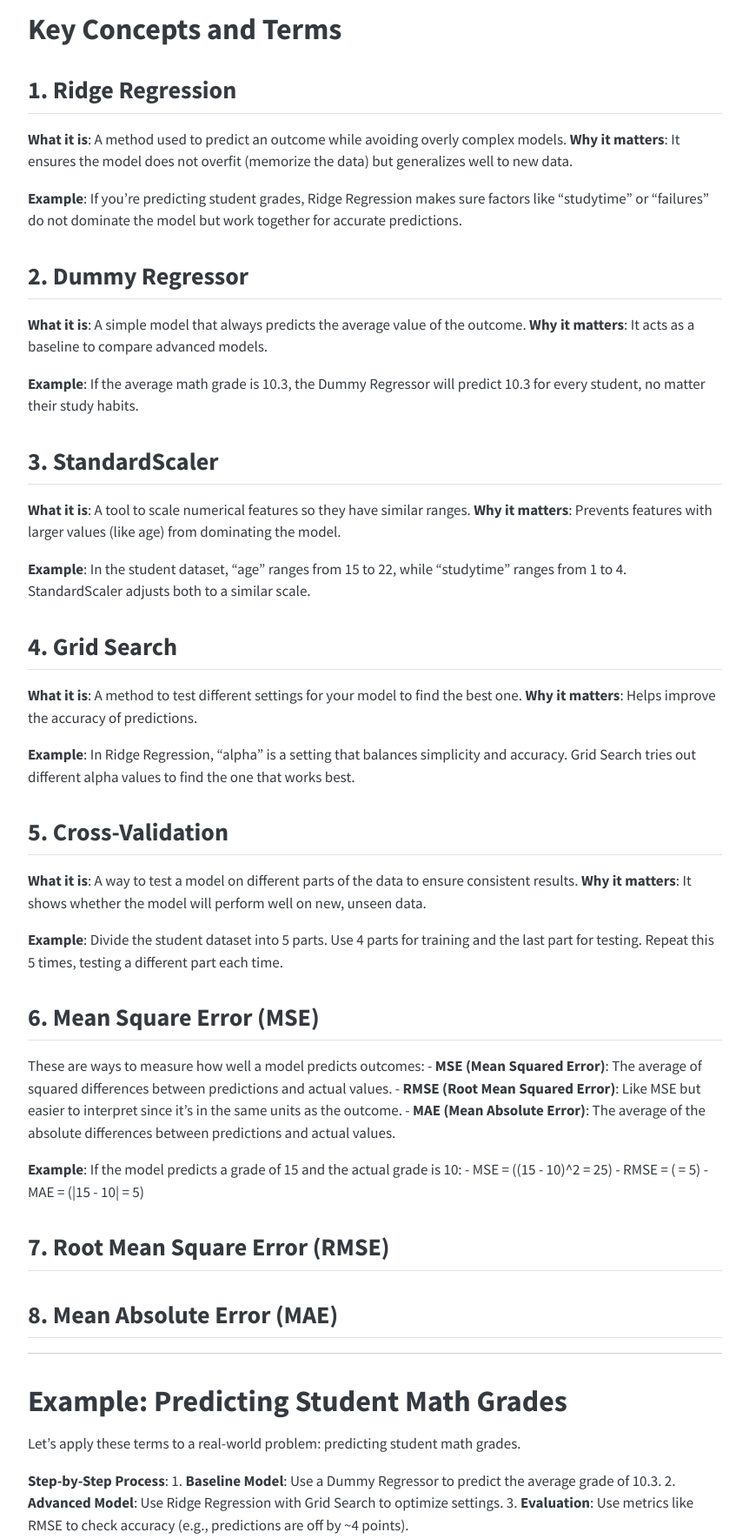
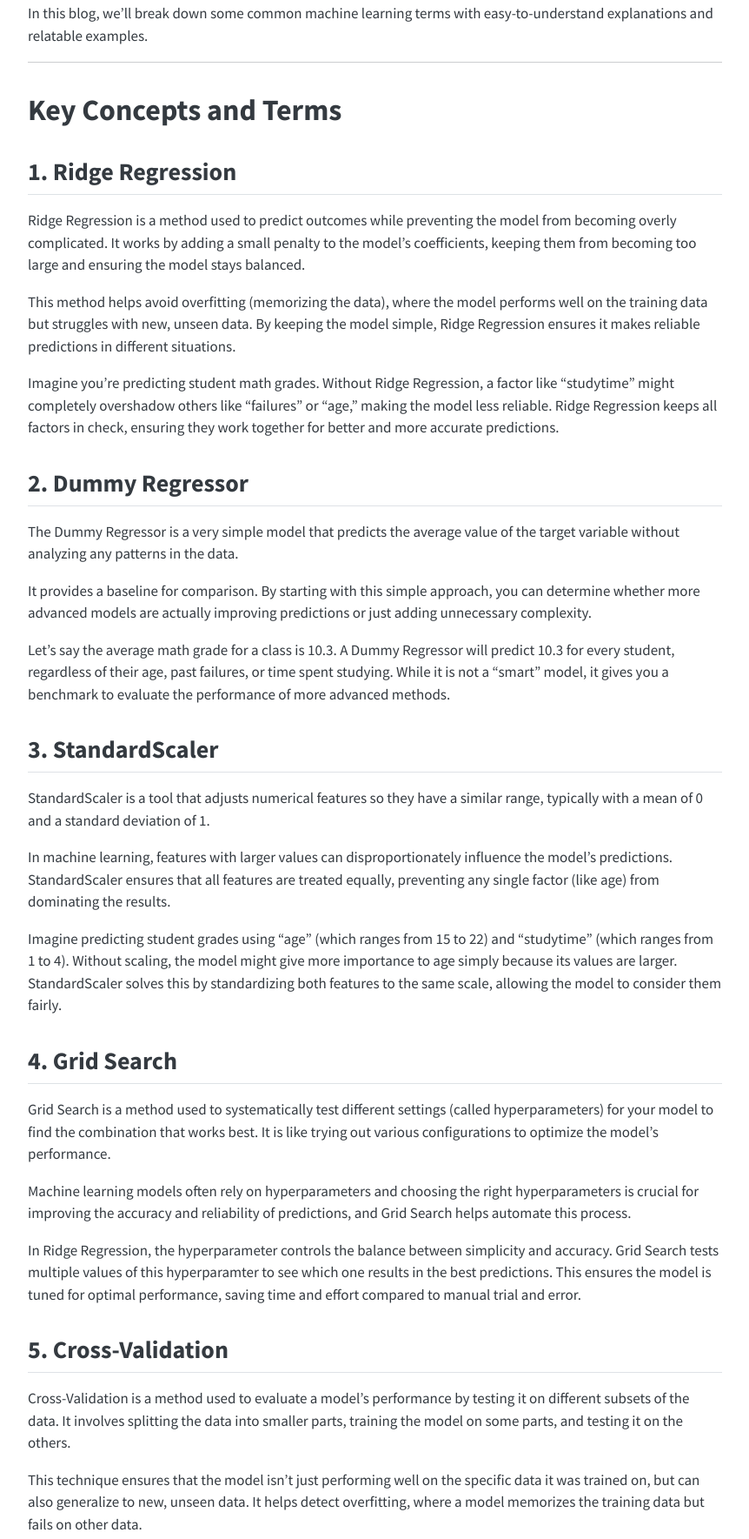
Before and after one commit to jim-franklin/DSCI_542_blog, a plain HTML site: page docs/blog-post.html in a window 1280 px wide. Shown: the part 1108-2877 px from the top of the page at 87% size, without its empty margins (136-998 px from the left). Drawn offline with Linux system fonts and the light colour scheme.

Commit message:
update docs folder

```diff
--- a/docs/blog-post.html
+++ b/docs/blog-post.html
@@ -164,46 +164,56 @@ ul.task-list li input[type="checkbox"] {
 <h1>Machine Learning Simplified</h1>
 <p>Learning machine learning can feel like learning a new language. Words like “Ridge Regression” or “Cross-Validation” can be intimidating. But the good news? These concepts are simpler than they sound!</p>
 <p>Machine learning jargon can feel overwhelming because it often uses unfamiliar terms and complex explanations, making it hard for beginners to connect theory with practice. However, understanding these key terms is essential for building a strong foundation and confidently applying machine learning techniques in real-world projects.</p>
-<p>In this blog, we’ll break down some common machine learning terms with easy-to-understand explanations and relatable examples. If you are just starting, this guide is designed to make your journey easier and more enjoyable.</p>
+<p>Imagine we are trying to predict student grades using just two factors: study time (how much time a student spends studying), age and failures (the number of subjects a student has failed before). These factors represent measurable aspects of a student’s performance, and we’ll use them to explain common machine learning concepts like Ridge Regression, Dummy Regressor, and Cross-Validation in an approachable way.</p>
+<p>In this blog, we’ll break down some common machine learning terms with easy-to-understand explanations and relatable examples.</p>
 <hr>
 </section>
 <section id="key-concepts-and-terms" class="level1">
 <h1>Key Concepts and Terms</h1>
 <section id="ridge-regression" class="level2">
 <h2 class="anchored" data-anchor-id="ridge-regression">1. Ridge Regression</h2>
-<p><strong>What it is</strong>: A method used to predict an outcome while avoiding overly complex models. <strong>Why it matters</strong>: It ensures the model does not overfit (memorize the data) but generalizes well to new data.</p>
-<p><strong>Example</strong>: If you’re predicting student grades, Ridge Regression makes sure factors like “studytime” or “failures” do not dominate the model but work together for accurate predictions.</p>
+<p>Ridge Regression is a method used to predict outcomes while preventing the model from becoming overly complicated. It works by adding a small penalty to the model’s coefficients, keeping them from becoming too large and ensuring the model stays balanced.</p>
+<p>This method helps avoid overfitting (memorizing the data), where the model performs well on the training data but struggles with new, unseen data. By keeping the model simple, Ridge Regression ensures it makes reliable predictions in different situations.</p>
+<p>Imagine you’re predicting student math grades. Without Ridge Regression, a factor like “studytime” might completely overshadow others like “failures” or “age,” making the model less reliable. Ridge Regression keeps all factors in check, ensuring they work together for better and more accurate predictions.</p>
 </section>
 <section id="dummy-regressor" class="level2">
 <h2 class="anchored" data-anchor-id="dummy-regressor">2. Dummy Regressor</h2>
-<p><strong>What it is</strong>: A simple model that always predicts the average value of the outcome. <strong>Why it matters</strong>: It acts as a baseline to compare advanced models.</p>
-<p><strong>Example</strong>: If the average math grade is 10.3, the Dummy Regressor will predict 10.3 for every student, no matter their study habits.</p>
+<p>The Dummy Regressor is a very simple model that predicts the average value of the target variable without analyzing any patterns in the data.</p>
+<p>It provides a baseline for comparison. By starting with this simple approach, you can determine whether more advanced models are actually improving predictions or just adding unnecessary complexity.</p>
+<p>Let’s say the average math grade for a class is 10.3. A Dummy Regressor will predict 10.3 for every student, regardless of their age, past failures, or time spent studying. While it is not a “smart” model, it gives you a benchmark to evaluate the performance of more advanced methods.</p>
 </section>
 <section id="standardscaler" class="level2">
 <h2 class="anchored" data-anchor-id="standardscaler">3. StandardScaler</h2>
-<p><strong>What it is</strong>: A tool to scale numerical features so they have similar ranges. <strong>Why it matters</strong>: Prevents features with larger values (like age) from dominating the model.</p>
-<p><strong>Example</strong>: In the student dataset, “age” ranges from 15 to 22, while “studytime” ranges from 1 to 4. StandardScaler adjusts both to a similar scale.</p>
+<p>StandardScaler is a tool that adjusts numerical features so they have a similar range, typically with a mean of 0 and a standard deviation of 1.</p>
+<p>In machine learning, features with larger values can disproportionately influence the model’s predictions. StandardScaler ensures that all features are treated equally, preventing any single factor (like age) from dominating the results.</p>
+<p>Imagine predicting student grades using “age” (which ranges from 15 to 22) and “studytime” (which ranges from 1 to 4). Without scaling, the model might give more importance to age simply because its values are larger. StandardScaler solves this by standardizing both features to the same scale, allowing the model to consider them fairly.</p>
 </section>
 <section id="grid-search" class="level2">
 <h2 class="anchored" data-anchor-id="grid-search">4. Grid Search</h2>
-<p><strong>What it is</strong>: A method to test different settings for your model to find the best one. <strong>Why it matters</strong>: Helps improve the accuracy of predictions.</p>
-<p><strong>Example</strong>: In Ridge Regression, “alpha” is a setting that balances simplicity and accuracy. Grid Search tries out different alpha values to find the one that works best.</p>
+<p>Grid Search is a method used to systematically test different settings (called hyperparameters) for your model to find the combination that works best. It is like trying out various configurations to optimize the model’s performance.</p>
+<p>Machine learning models often rely on hyperparameters and choosing the right hyperparameters is crucial for improving the accuracy and reliability of predictions, and Grid Search helps automate this process.</p>
+<p>In Ridge Regression, the hyperparameter controls the balance between simplicity and accuracy. Grid Search tests multiple values of this hyperparamter to see which one results in the best predictions. This ensures the model is tuned for optimal performance, saving time and effort compared to manual trial and error.</p>
 </section>
 <section id="cross-validation" class="level2">
 <h2 class="anchored" data-anchor-id="cross-validation">5. Cross-Validation</h2>
-<p><strong>What it is</strong>: A way to test a model on different parts of the data to ensure consistent results. <strong>Why it matters</strong>: It shows whether the model will perform well on new, unseen data.</p>
-<p><strong>Example</strong>: Divide the student dataset into 5 parts. Use 4 parts for training and the last part for testing. Repeat this 5 times, testing a different part each time.</p>
+<p>Cross-Validation is a method used to evaluate a model’s performance by testing it on different subsets of the data. It involves splitting the data into smaller parts, training the model on some parts, and testing it on the others.</p>
+<p>This technique ensures that the model isn’t just performing well on the specific data it was trained on, but can also generalize to new, unseen data. It helps detect overfitting, where a model memorizes the training data but fails on other data.</p>
+<p>Imagine dividing the student data into 5 equal parts. In the first round, train the model on 4 parts and test it on the 5th. In the second round, train on a different set of 4 parts and test on another. Repeat this process until every part has been tested once. By averaging the results, you get a more reliable measure of the model’s performance.</p>
 </section>
 <section id="mean-square-error-mse" class="level2">
 <h2 class="anchored" data-anchor-id="mean-square-error-mse">6. Mean Square Error (MSE)</h2>
-<p>These are ways to measure how well a model predicts outcomes: - <strong>MSE (Mean Squared Error)</strong>: The average of squared differences between predictions and actual values. - <strong>RMSE (Root Mean Squared Error)</strong>: Like MSE but easier to interpret since it’s in the same units as the outcome. - <strong>MAE (Mean Absolute Error)</strong>: The average of the absolute differences between predictions and actual values.</p>
-<p><strong>Example</strong>: If the model predicts a grade of 15 and the actual grade is 10: - MSE = ((15 - 10)^2 = 25) - RMSE = ( = 5) - MAE = (|15 - 10| = 5)</p>
+<p>The Mean Squared Error (MSE) is a common metric used to evaluate how well a model predicts outcomes. It works by calculating the average of the squared differences between the predicted values and the actual values. By squaring these differences, the MSE gives more weight to larger errors, ensuring significant mistakes have a bigger impact on the overall score.</p>
+<p>In simple terms, the MSE tells us how far off our predictions are, on average. A smaller MSE indicates better accuracy, meaning the model’s predictions are closer to the actual values. This makes MSE a reliable way to measure the performance of predictive models.</p>
 </section>
 <section id="root-mean-square-error-rmse" class="level2">
 <h2 class="anchored" data-anchor-id="root-mean-square-error-rmse">7. Root Mean Square Error (RMSE)</h2>
+<p>The Root Mean Squared Error (RMSE) is derived by taking the square root of the Mean Squared Error (MSE). This transformation converts the error from squared units back to the original scale of the outcome, making it easier to understand and interpret.</p>
+<p>RMSE represents the average difference between the predicted and actual values, expressed in the same units as the outcome. For example, if RMSE is 4.0, it means that, on average, the model’s predictions are off by 4.0 points. This makes RMSE an intuitive and practical way to assess the accuracy of predictions.</p>
 </section>
 <section id="mean-absolute-error-mae" class="level2">
 <h2 class="anchored" data-anchor-id="mean-absolute-error-mae">8. Mean Absolute Error (MAE)</h2>
+<p>The Mean Absolute Error (MAE) is a metric that calculates the average of the absolute differences between the predicted and actual values. Unlike the Mean Squared Error, MAE does not square the differences, making it a simpler and more direct measure of prediction accuracy.</p>
+<p>MAE provides a clear interpretation of how far off, on average, the predictions are from the actual values. For example, an MAE of 3.0 means the model’s predictions differ from the actual outcomes by 3.0 points on average. The MAE a straightforward way assess a model’s performance.</p>
 <hr>
 </section>
 </section>
```
Also changed, not shown: docs/search.json (+8 -22 lines).
